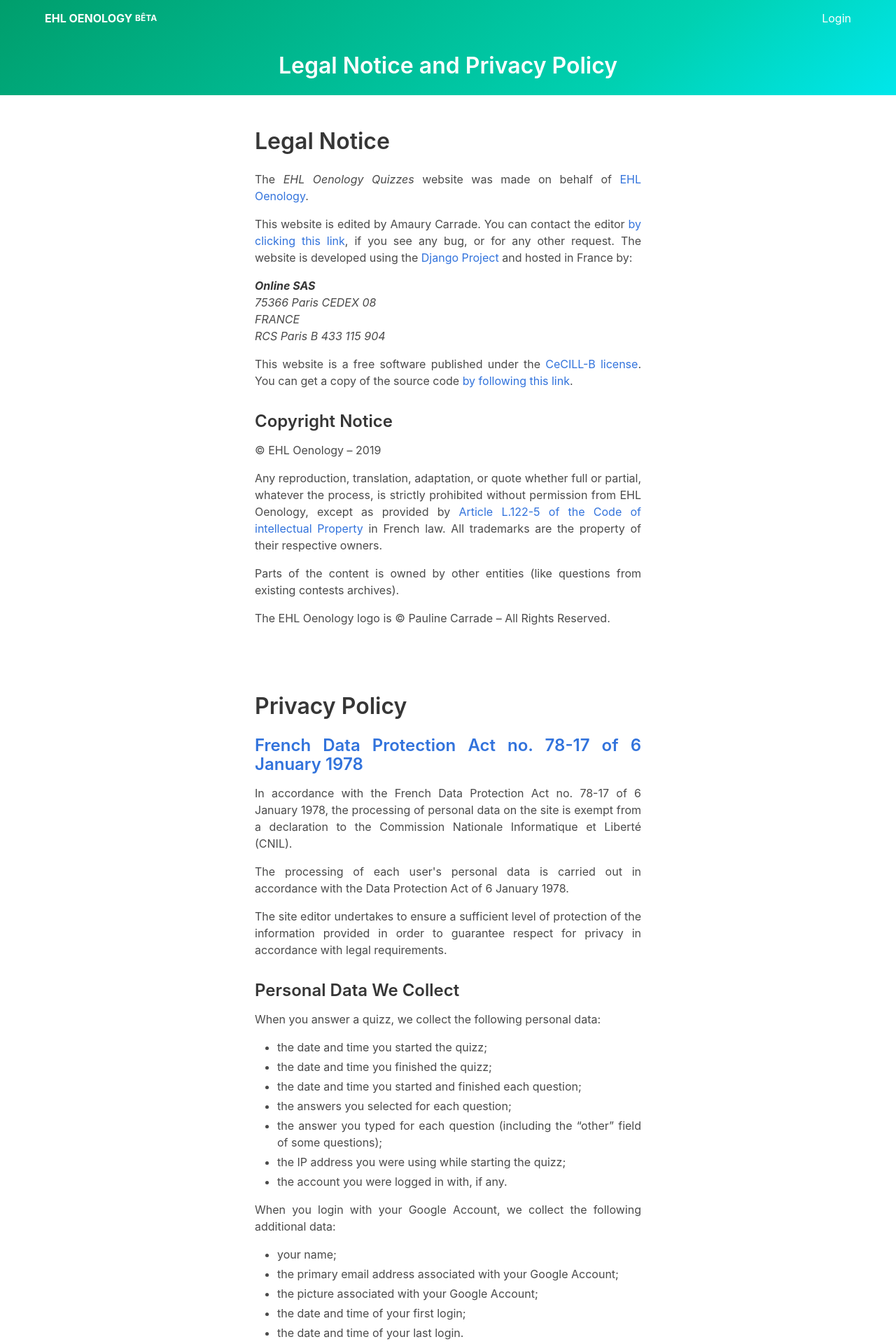
After one commit to AmauryCarrade/wine-contest-quizz, a Django app: page /legal in a window 1280 px wide. The commit adds this page. Shown: the top 1920 px of the page at 70% size. Run offline with Django 3.2, Linux system fonts and the light colour scheme; parts of the project's set-up code (start-up, migrations or seed data) failed here and were passed over; some libraries are stand-ins or nearby versions.

Commit message:
Legal (required by French law) and privacy policy (required by Google SSO)

```diff
--- /dev/null
+++ b/quizz/templates/public/legal.html
@@ -0,0 +1,224 @@
+{% extends "base.html" %}
+
+{% load i18n %}
+
+{% block head-title %}
+    {% trans "Legal Notice and Privacy Policy" %}
+{% endblock %}
+
+{% block hero-title %}
+    <h1 class="title">{% trans "Legal Notice and Privacy Policy" %}</h1>
+{% endblock %}
+
+{% block content %}
+    <section class="section">
+        <article class="container">
+            <h2 class="title">{% trans "Legal Notice" %}</h2>
+            <div class="content">
+                {% blocktrans %}
+                <p>
+                    The <em>EHL Oenology Quizzes</em> website was made on behalf of
+                    <a href="https://ehloenology.ch">EHL Oenology</a>.
+                </p>
+                <p>
+                    This website is edited by Amaury Carrade. You can contact the editor
+                    <a href="https://amaury.carrade.eu/contact">by clicking this link</a>,
+                    if you see any bug, or for any other request. The website is developed
+                    using the <a href="https://djangoproject.com">Django Project</a> and
+                    hosted in France by:
+
+                    <address>
+                        <strong>Online SAS</strong><br />
+                        75366 Paris CEDEX 08<br />
+                        FRANCE<br />
+                        RCS Paris B 433 115 904
+                    </address>
+                </p>
+                <p>
+                    This website is a free software published under the
+                    <a href="https://cecill.info/licences/Licence_CeCILL-B_V1-en.html">CeCILL-B license</a>.
+                    You can get a copy of the source code
+                    <a href="https://github.com/AmauryCarrade/wine-contest-quizz">by following this link</a>.
+                </p>
+
+                <h3>Copyright Notice</h3>
+
+                <p>
+                    &copy; EHL Oenology – 2019
+                </p>
+                <p>
+                    Any reproduction, translation, adaptation, or quote whether full or partial, whatever
+                    the process, is strictly prohibited without permission from EHL Oenology,
+                    except as provided by
+                    <a href="https://www.legifrance.gouv.fr/affichCodeArticle.do?cidTexte=LEGITEXT000006069414&amp;idArticle=LEGIARTI000006278917">
+                    Article L.122-5 of the Code of intellectual Property</a> in French law.
+                    All trademarks are the property of their respective owners.
+                </p>
+                <p>
+                    Parts of the content is owned by other entities (like questions from existing contests
+                    archives).
+                </p>
+                <p>
+                    The EHL Oenology logo is &copy; Pauline Carrade – All Rights Reserved.
+                </p>
+                {% endblocktrans %}
+            </div>
+        </article>
+    </section>
+
+    <section class="section">
+        <article class="container">
+            <h2 class="title">{% trans "Privacy Policy" %}</h2>
+
+            <div class="content">
+                {% blocktrans %}
+                <h3>
+                    <a href="https://www.legifrance.gouv.fr/affichTexte.do?cidTexte=JORFTEXT000000886460">
+                        French Data Protection Act no. 78-17 of 6 January 1978
+                    </a>
+                </h3>
+
+                <p>
+                    In accordance with the French Data Protection Act no. 78-17
+                    of 6 January 1978, the processing of personal data on the
+                    site is exempt from a declaration to the Commission
+                    Nationale Informatique et Liberté (CNIL).
+                </p>
+                <p>
+                    The processing of each user's personal data is carried out
+                    in accordance with the Data Protection Act of 6 January 1978.
+                </p>
+                <p>
+                    The site editor undertakes to ensure a sufficient level of
+                    protection of the information provided in order to guarantee
+                    respect for privacy in accordance with legal requirements.
+                </p>
+
+                <h3>Personal Data We Collect</h3>
+
+                <p>
+                    When you answer a quizz, we collect the following personal
+                    data:
+                </p>
+
+                <ul>
+                    <li>the date and time you started the quizz;</li>
+                    <li>the date and time you finished the quizz;</li>
+                    <li>the date and time you started and finished each question;</li>
+                    <li>the answers you selected for each question;</li>
+                    <li>the answer you typed for each question (including the “other” field of some questions);</li>
+                    <li>the IP address you were using while starting the quizz;</li>
+                    <li>the account you were logged in with, if any.</li>
+                </ul>
+
+                <p>
+                    When you login with your Google Account, we collect the
+                    following additional data:
+                </p>
+
+                <ul>
+                    <li>your name;</li>
+                    <li>the primary email address associated with your Google Account;</li>
+                    <li>the picture associated with your Google Account;</li>
+                    <li>the date and time of your first login;</li>
+                    <li>the date and time of your last login.</li>
+                </ul>
+
+                <p>See also <a href="https://policies.google.com/privacy">Google's Privacy Policies</a>.</p>
+
+                <h3>How We Use Your Data</h3>
+
+                <p>
+                    Personal Data collected from Google is used to identify your
+                    account and know who answered each quizz. The picture is
+                    only displayed to users allowed to list all users and their
+                    quizzes (after: “Supervisors”).
+                </p>
+
+                <p>
+                    Personal Data collected from quizzes serves four purposes.
+                    First, we use them to automatically process and score each
+                    quizz you start on the website, and to allow you to see all
+                    your old quizzes and progress. Second, we use them to allow
+                    Supervisors to view all quizzes made on the platform,
+                    including aggregated infos on best and worst understood
+                    concepts. Third, we use this data to offer you better
+                    quizzes based on your past answers, e.g. by asking questions
+                    you badly answered before. This usage is only by request, if
+                    you enable the relevant option when you start a quizz.
+                    Finally, the IP address is used to prevent abuses and deleted
+                    after a year.
+                </p>
+
+                <p>
+                    Except as provided above, personal data will not be
+                    disclosed to third parties. Notably, Google never has access
+                    to your results or any other personal information managed by
+                    this website. However, they may be disclosed pursuant to a
+                    law or regulation or a decision of a competent regulatory or
+                    judicial authority.
+                </p>
+
+                <h3>Non-Acceptance, Modification and Deletion of Personal Data</h3>
+
+                <p>
+                    Users are free to refuse to give us their personal data. In
+                    such a case, they cannot use this website.
+                </p>
+
+                <p>
+                    In accordance with Articles 39 and 40 of French Data
+                    Protection Act no. 78-17 of 6 January 1978, the user may at
+                    any time access personal information held by this website
+                    and make any necessary modifications, corrections or
+                    deletions. Any user may request that the data be rectified,
+                    completed, updated, or deleted. To exercise these rights,
+                    any user may contact the publisher at the contact address
+                    provided in the legal notices in this document.
+                </p>
+
+                <h3>Cookies Policy</h3>
+
+                <p>
+                    We use cookies to operate this website. For full disclosure,
+                    we use the following cookies. They are mandatory, as you
+                    won't able to use this website correctly if you block them.
+                </p>
+                <dl>
+                    <dt><code>csrftoken</code></dt>
+                    <dd>
+                        Used to secure all forms on the website, preventing
+                        anyone to steal your data or impersonate you.<br />
+                        <em>Stays one year maximum.</em>
+                    </dd>
+                    <dt><code>sessionid</code></dt>
+                    <dd>
+                        Used to keep you logged in, and for some other usages
+                        like flash messages and association of your quizzes to
+                        your account when you answer them before sign-in.<br />
+                        <em>Stays two weeks maximum.</em>
+                    </dd>
+                </dl>
+                <p>
+                    We don't use third-party cookies (like analytics).
+                </p>
+                {% endblocktrans %}
+            </div>
+        </article>
+    </section>
+{% endblock %}
+
+{% block css %}
+    <style>
+        article.container .content * {
+            text-align: justify;
+        }
+        @media screen and (min-width:768px) {
+            article.container {
+                width: 50%;
+                margin-right: auto;
+                margin-left: auto;
+            }
+        }
+    </style>
+{% endblock %}
--- a/quizz/templates/public/quizz-create.html
+++ b/quizz/templates/public/quizz-create.html
@@ -122,6 +122,12 @@
             </div>
         </div>
     {% endif %}
+{% endblock %}
+
+{% block hero-foot %}
+    <section class="section has-text-centered">
+        <a href="{% url "quizz:legal" %}">{% trans "Legal" %}</a>
+    </section>
 {% endblock %}
 
 {% block js %}
--- a/quizz/urls.py
+++ b/quizz/urls.py
@@ -1,6 +1,6 @@
 from django.urls import include, path
 
-from .views.public import QuizzView, CreateQuizzView, UserQuizzesListView
+from .views.public import QuizzView, CreateQuizzView, UserQuizzesListView, LegalView
 
 from .views.management import (
     QuestionsListView,
@@ -36,5 +36,6 @@ urlpatterns = [
     path("", CreateQuizzView.as_view(), name="create-quizz"),
     path("quizzes", UserQuizzesListView.as_view(), name="user-quizzes"),
     path("quizz/<slug:slug>", QuizzView.as_view(), name="quizz"),
+    path("legal", LegalView.as_view(), name="legal"),
     path("management/", include(management_patterns, namespace="management")),
 ]
--- a/quizz/views/public.py
+++ b/quizz/views/public.py
@@ -1,4 +1,4 @@
-from datetime import timedelta
+from datetime import timedelta, datetime
 
 from django.contrib import messages
 from django.contrib.auth.mixins import LoginRequiredMixin
@@ -8,7 +8,7 @@ from django.shortcuts import get_object_or_404
 from django.urls import reverse_lazy
 from django.utils import timezone
 from django.utils.translation import gettext_lazy as _
-from django.views.generic import DetailView, FormView, ListView
+from django.views.generic import DetailView, FormView, ListView, TemplateView
 from ipware import get_client_ip
 
 from quizz.forms.public import CreateQuizzForm
@@ -201,3 +201,10 @@ class QuizzesListMixin(ListView):
 class UserQuizzesListView(LoginRequiredMixin, QuizzesListMixin):
     def get_base_queryset(self):
         return Quizz.objects.filter(user=self.request.user)
+
+
+class LegalView(TemplateView):
+    template_name = "public/legal.html"
+    extra_context = {
+        "now": timezone.now()
+    }
```
